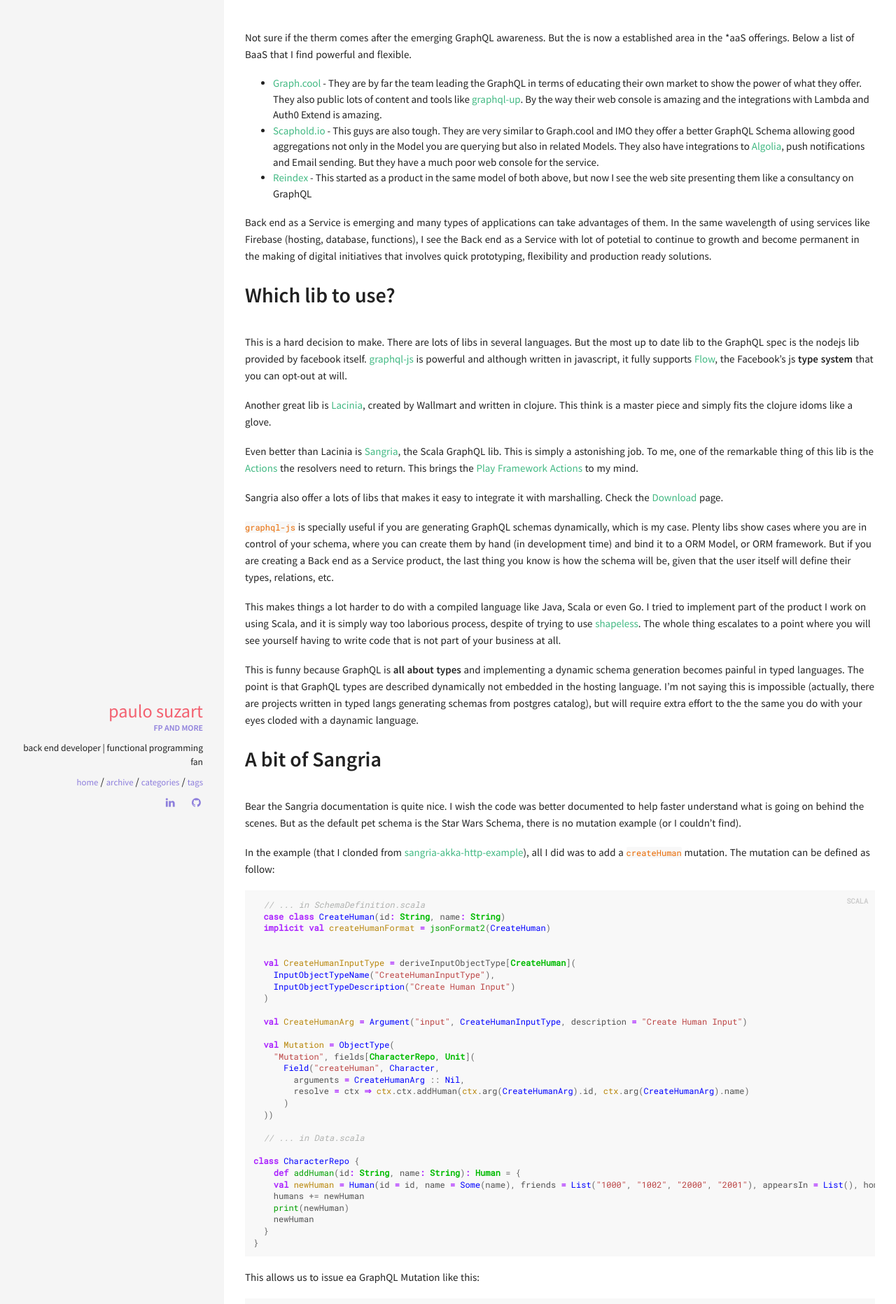
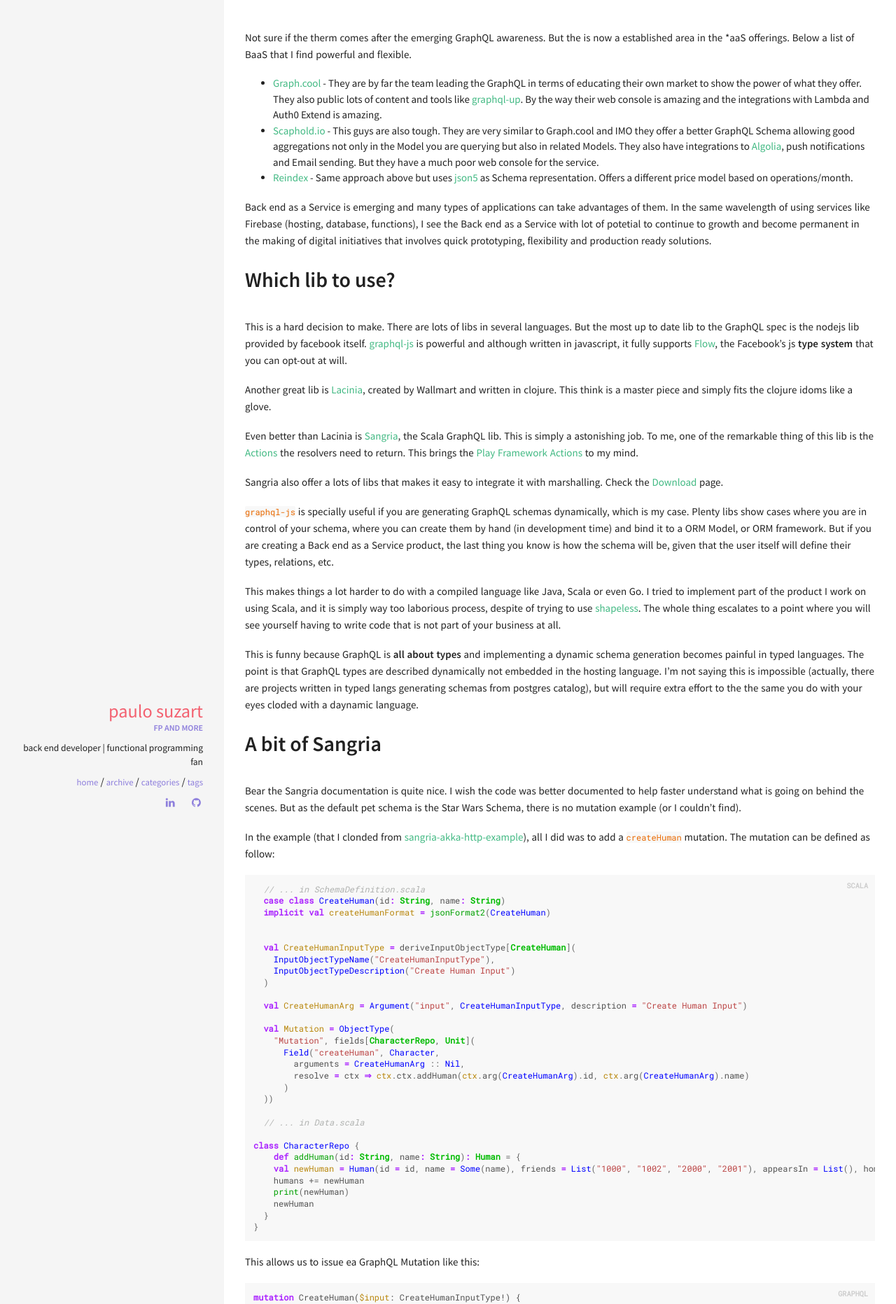
Before and after one commit to paulosuzart/paulosuzart.github.io, a Jekyll site: the page built from _posts/2017-07-26-graphql-yes-im-in.md, in a window 1280 px wide. Shown: the part 695-2558 px from the top of the page at 70% size. Built offline with Jekyll 4.4.1, drawn with Linux system fonts in a browser that asks for light colours; comment, search, counter and statistics services are not loaded.

Commit message:
Fixed reindex point

```diff
--- a/_posts/2017-07-26-graphql-yes-im-in.md
+++ b/_posts/2017-07-26-graphql-yes-im-in.md
@@ -24,7 +24,7 @@
 
 - [Graph.cool](graph.cool) - They are by far the team leading the GraphQL in terms of educating their own market to show the power of what they offer. They also public lots of content and tools like [graphql-up](https://www.graph.cool/graphql-up/). By the way their web console is amazing and the integrations with Lambda and Auth0 Extend is amazing.
 - [Scaphold.io](scaphold.io) - This guys are also tough. They are very similar to Graph.cool and IMO they offer a better GraphQL Schema allowing good aggregations not only in the Model you are querying but also in related Models. They also have integrations to [Algolia](https://www.algolia.com), push notifications and Email sending. But they have a much poor web console for the service.
-- [Reindex](https://www.reindex.io) - This started as a product in the same model of both above, but now I see the web site presenting them like a consultancy on GraphQL
+- [Reindex](https://reindex.io/baas/) - Same approach above but uses [json5](http://json5.org) as Schema representation. Offers a different price model based on operations/month.
 
 Back end as a Service is emerging and many types of applications can take advantages of them. In the same wavelength of using services like Firebase (hosting, database, functions), I see the Back end as a Service with lot of potetial to continue to growth and become permanent in the making of digital initiatives that involves quick prototyping, flexibility and production ready solutions.
 
```
